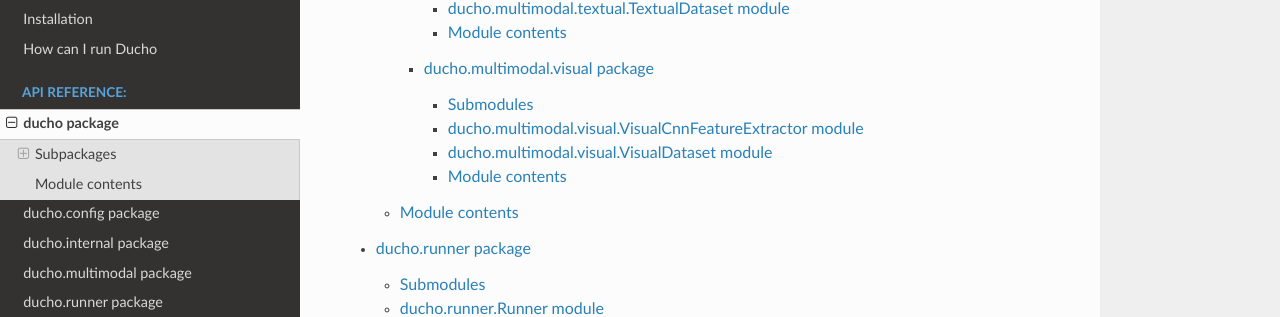
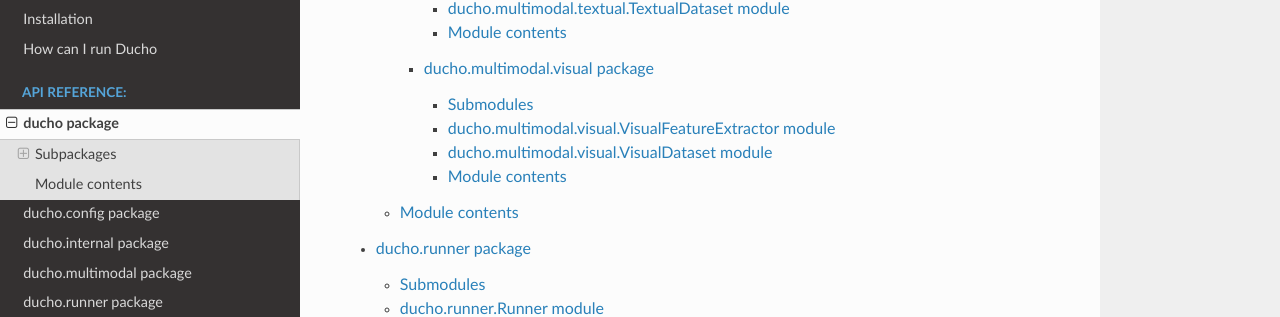
Before and after one commit to sisinflab/Ducho, a Sphinx documentation site: the page built from docs/source/ducho/ducho.rst, in a window 1280 px wide and 900 px high, scrolled down 921 px. Shown: the part 162-479 px from the top of the window. Built offline with Sphinx 7.4.7 and the Read the Docs theme 2.0.0, drawn with Linux system fonts in a browser that asks for light colours.

Commit message:
edited VisualFeatureExtractor docs

```diff
--- a/docs/source/ducho/ducho.multimodal.visual.rst
+++ b/docs/source/ducho/ducho.multimodal.visual.rst
@@ -4,13 +4,17 @@
 Submodules
 ----------
 
-ducho.multimodal.visual.VisualCnnFeatureExtractor module
+ducho.multimodal.visual.VisualFeatureExtractor module
 ----------------------------------------------------------
 
 .. automodule:: ducho.multimodal.visual.VisualFeatureExtractor
    :members:
    :undoc-members:
    :show-inheritance:
+
+.. autoclass:: VisualFeatureExtractor
+  :members:
+  :inherited-members:
 
 ducho.multimodal.visual.VisualDataset module
 ----------------------------------------------
```
